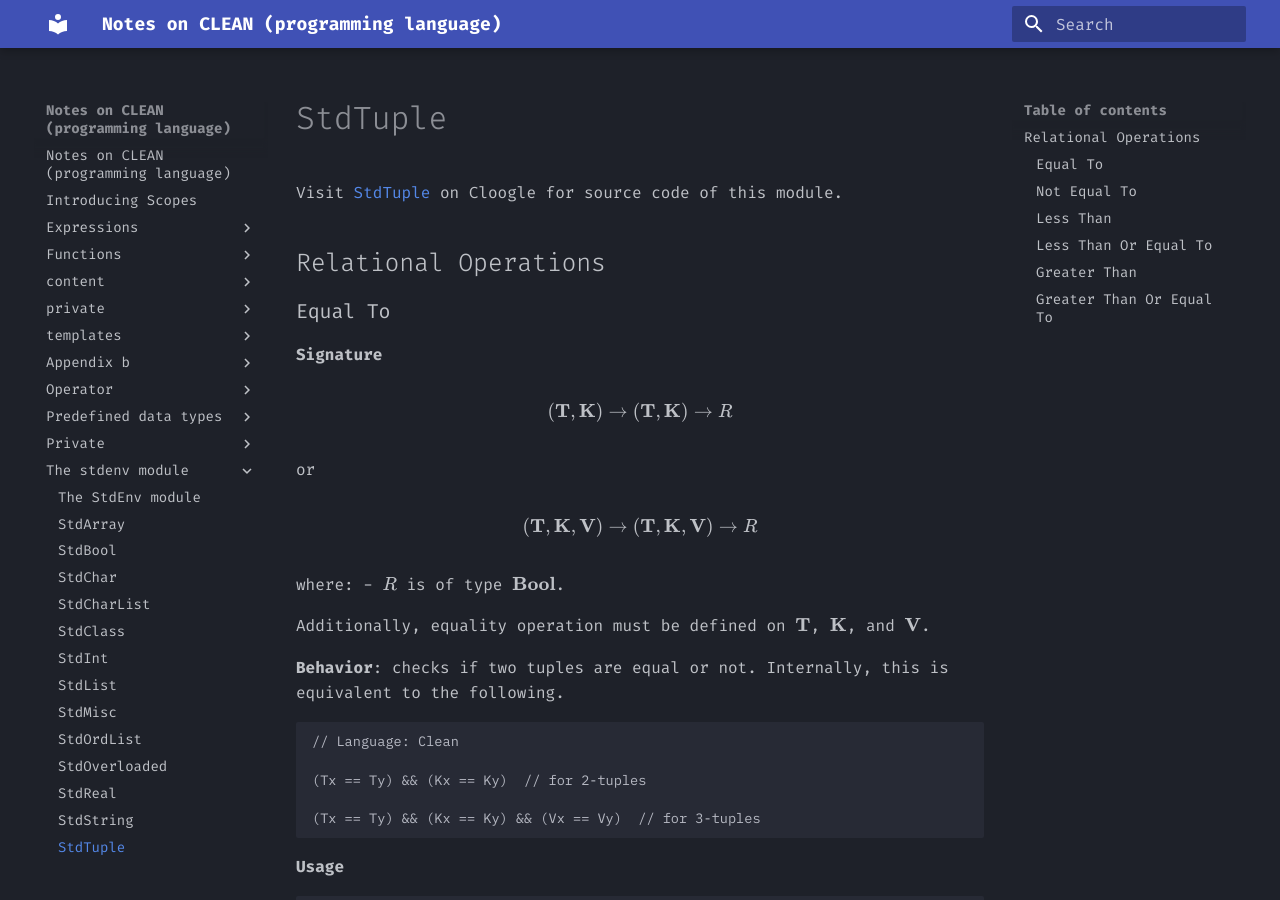
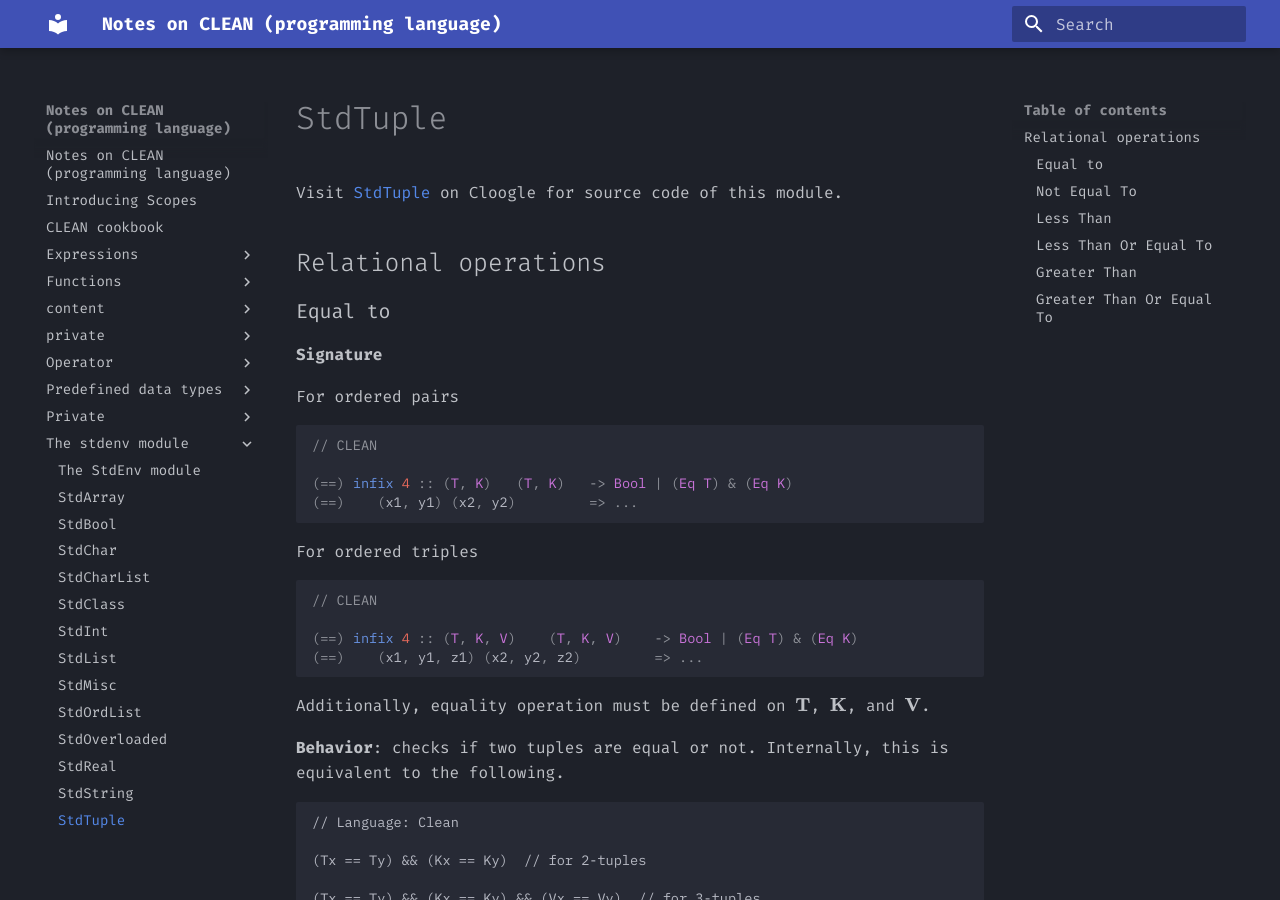
Before and after one commit to Eurydia/notes-on-clean-programming-language, an MkDocs documentation site: the page built from docs/the-stdenv-module/stdtuple.md, in a window 1280 px wide and 900 px high. Built offline with MkDocs 1.6.1 and Material for MkDocs 9.7.7, drawn with Linux system fonts in a browser that asks for light colours.

````diff
--- a/docs/the-stdenv-module/stdtuple.md
+++ b/docs/the-stdenv-module/stdtuple.md
@@ -2,28 +2,29 @@
 
 Visit [StdTuple](https://cloogle.org/src/#base-stdenv/StdTuple;icl;line=1) on Cloogle for source code of this module.
 
-## Relational Operations
+## Relational operations
 
-### Equal To
+### Equal to
 
 **Signature**
 
-$$
-\begin{align*}
-(\textbf{T}, \textbf{K})\rightarrow(\textbf{T}, \textbf{K})\rightarrow{R}
-\end{align*}
-$$
+For ordered pairs
 
-or
+```clean
+// CLEAN
 
-$$
-\begin{align*}
-(\textbf{T},\textbf{K},\textbf{V})\rightarrow(\textbf{T},\textbf{K},\textbf{V})\rightarrow{R}
-\end{align*}
-$$
+(==) infix 4 :: (T, K)   (T, K)   -> Bool | (Eq T) & (Eq K)
+(==)    (x1, y1) (x2, y2)         => ...
+```
 
-where:
-- $R$ is of type $\textbf{Bool}$.
+For ordered triples
+
+```clean
+// CLEAN
+
+(==) infix 4 :: (T, K, V)    (T, K, V)    -> Bool | (Eq T) & (Eq K)
+(==)    (x1, y1, z1) (x2, y2, z2)         => ...
+```
 
 Additionally, equality operation must be defined on $\textbf{T}$, $\textbf{K}$, and $\textbf{V}$.
 
````
Also changed, not shown: docs/Expressions/Case Expressions.md (+1 -0 lines), docs/_private/Style Conventions.md (deleted, +0 -32 lines), docs/_private/style-conventions.md (added, +34 -0 lines), docs/_templates/code-block-clean.md (deleted, +0 -4 lines), docs/_templates/code-block-markdown.md (deleted, +0 -2 lines), docs/_templates/code-block-python.md (deleted, +0 -4 lines), docs/clean-cookbook.md (renamed from docs/appendix-b/_intro.md, +32 -89 lines), docs/the-stdenv-module/stdchar.md (+3 -3 lines).
